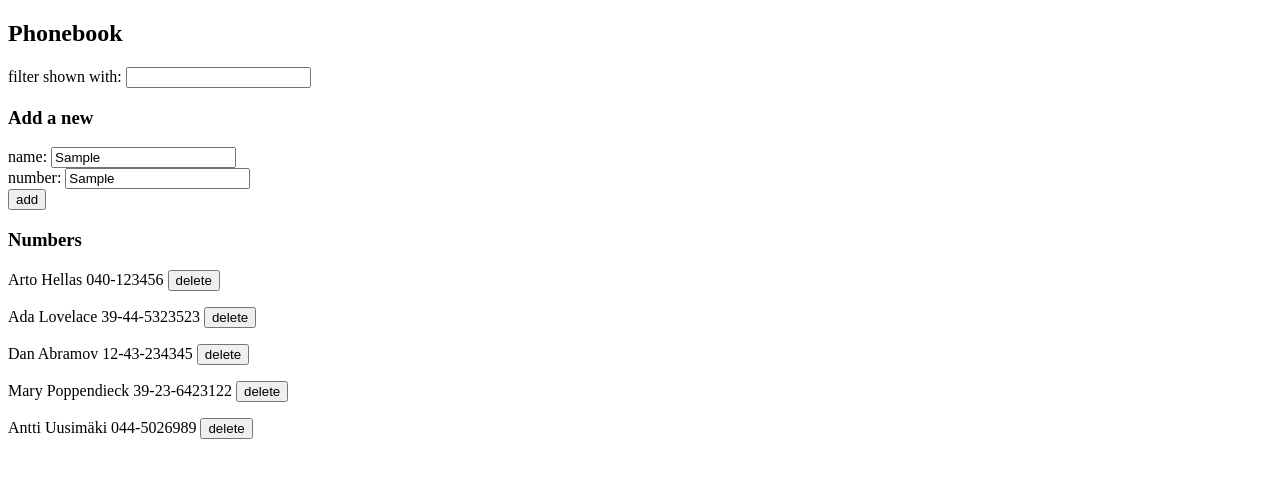
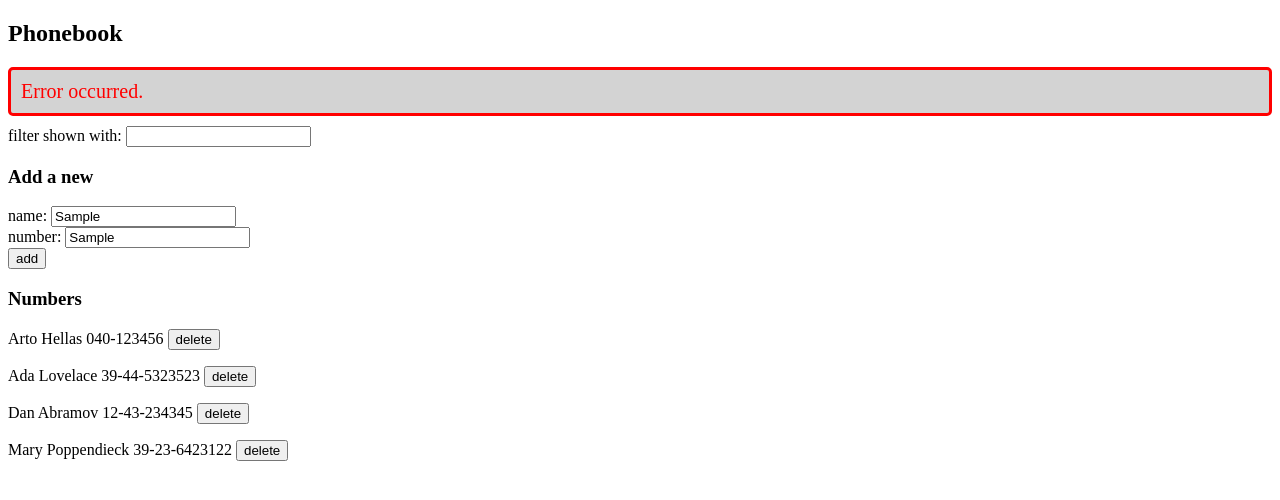
Before and after one commit to anttiu89/Fullstack, a React (Create React App) app in the folder osa2/puhelinluettelo/: page / in a window 1280 px wide. Both pictures are taken after typing "Sample", "Sample" into the empty fields and a click on the button "add". Shown: the top 500 px of the page. Built offline with nearby package versions, Linux system fonts and the light colour scheme; no server answers; data requests are answered from the project's data file.

Commit message:
2.20*: puhelinluettelo step12

```diff
--- a/osa2/puhelinluettelo/db.json
+++ b/osa2/puhelinluettelo/db.json
@@ -19,11 +19,6 @@
       "name": "Mary Poppendieck",
       "number": "39-23-6423122",
       "id": 4
-    },
-    {
-      "name": "Antti Uusimäki",
-      "number": "044-5026989",
-      "id": 5
     }
   ]
 }
--- a/osa2/puhelinluettelo/src/App.js
+++ b/osa2/puhelinluettelo/src/App.js
@@ -105,14 +105,20 @@ const Input = (props) => {
   )
 }
 
-const Message = ({ message }) => {
-  if (message === null) {
+const Message = (props) => {
+  console.log(props)
+  if (props.message.message === null) {
     return null
   }
 
+  let classNameCss = "message"
+  if (props.message.isError === true) {
+    classNameCss = "errorMessage"
+  }
+
   return (
-    <div className="message">
-      {message}
+    <div className={classNameCss}>
+      {props.message.message}
     </div>
   )
 }
@@ -122,7 +128,7 @@ const App = () => {
   const [newName, setNewName] = useState('')
   const [newNumber, setNewNumber] = useState('')
   const [newFilterByName, setNewFilterByName] = useState('')
-  const [message, setMessage] = useState(null)
+  const [message, setMessage] = useState({ message: null, isError: false })
 
   useEffect(() => {
     personService
@@ -160,11 +166,31 @@ const App = () => {
           setPersons(persons.concat(createdPerson))
           setNewName('')
           setNewNumber('')
-          setMessage(
-            `Added ${personObject.name}`
-          )
+          const newMessage = {
+            message: `Added ${personObject.name}`,
+            isError: false
+          }
+          setMessage(newMessage)
           setTimeout(() => {
-            setMessage(null)
+            const emptyMessage = {
+              message: null,
+              isError: false
+            }
+            setMessage(emptyMessage)
+          }, 5000)
+        })
+        .catch(error => {
+          const newMessage = {
+            message: `Error occurred.`,
+            isError: true
+          }
+          setMessage(newMessage)
+          setTimeout(() => {
+            const emptyMessage = {
+              message: null,
+              isError: false
+            }
+            setMessage(emptyMessage)
           }, 5000)
         })
     }
@@ -182,12 +208,33 @@ const App = () => {
             return updatedPerson
           }
         }))
-        setMessage(
-          `Updated ${personObject.name}`
-        )
+        const newMessage = {
+          message: `Updated ${personObject.name}`,
+          isError: false
+        }
+        setMessage(newMessage)
         setTimeout(() => {
-          setMessage(null)
+          const emptyMessage = {
+            message: null,
+            isError: false
+          }
+          setMessage(emptyMessage)
         }, 5000)
+      })
+      .catch(error => {
+        const newMessage = {
+          message: `Information of ${personObject.name} has already been removed from server.`,
+          isError: true
+        }
+        setMessage(newMessage)
+        setTimeout(() => {
+          const emptyMessage = {
+            message: null,
+            isError: false
+          }
+          setMessage(emptyMessage)
+        }, 5000)
+        setPersons(persons.filter(person => person.id !== personObject.id))
       })
   }
 
@@ -203,12 +250,33 @@ const App = () => {
             return false
           }
         }))
-        setMessage(
-          `Deleted ${personObject.name}`
-        )
+        const newMessage = {
+          message: `Deleted ${personObject.name}`,
+          isError: false
+        }
+        setMessage(newMessage)
         setTimeout(() => {
-          setMessage(null)
+          const emptyMessage = {
+            message: null,
+            isError: false
+          }
+          setMessage(emptyMessage)
         }, 5000)
+      })
+      .catch(error => {
+        const newMessage = {
+          message: `Information of ${personObject.name} has already been removed from server.`,
+          isError: true
+        }
+        setMessage(newMessage)
+        setTimeout(() => {
+          const emptyMessage = {
+            message: null,
+            isError: false
+          }
+          setMessage(emptyMessage)
+        }, 5000)
+        setPersons(persons.filter(person => person.id !== personObject.id))
       })
   }
 
--- a/osa2/puhelinluettelo/src/index.css
+++ b/osa2/puhelinluettelo/src/index.css
@@ -7,3 +7,13 @@
     padding: 10px;
     margin-bottom: 10px;
 }
+
+.errorMessage {
+    color: red;
+    background: lightgrey;
+    font-size: 20px;
+    border-style: solid;
+    border-radius: 5px;
+    padding: 10px;
+    margin-bottom: 10px;
+}
```
